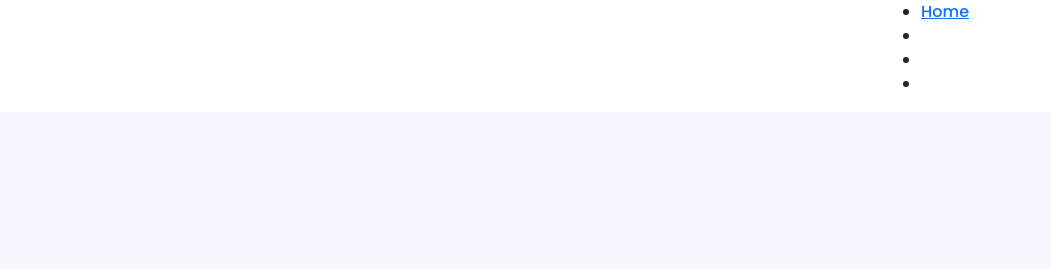
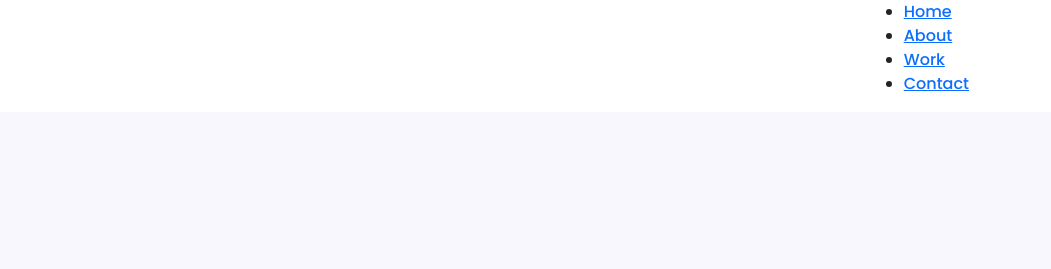
Before and after one commit to yasmeencardenas/shecodes-res-week4-lesson5, a plain HTML site: page index.html in a window 1280 px wide. Shown: the top 269 px of the page, 229-1280 px from the left. Drawn offline with nearby package versions, Linux system fonts and the light colour scheme.

Commit message:
Updated index.html

```diff
--- a/index.html
+++ b/index.html
@@ -44,16 +44,16 @@
         </a>
         <ul>
           <li class="active">
-            <a href="/">Home</a>
+            <a href="/"> Home</a>
           </li>
           <li>
-            <a href="/about.html"></a>
+            <a href="/about.html"> About</a>
           </li>
           <li>
-            <a href="/work.html"></a>
+            <a href="/work.html"> Work</a>
           </li>
           <li>
-            <a href="/contact.html"></a>
+            <a href="/contact.html"> Contact</a>
           </li>
         </ul>
       </nav>
```
